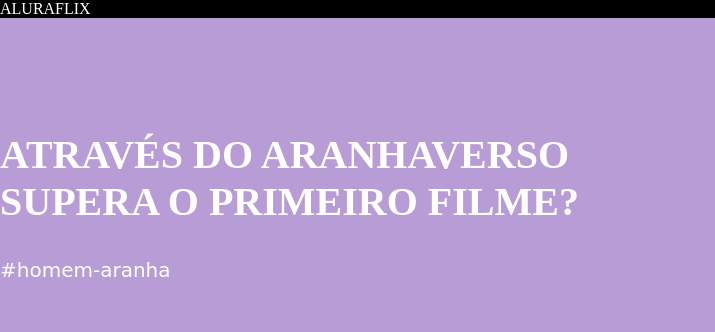
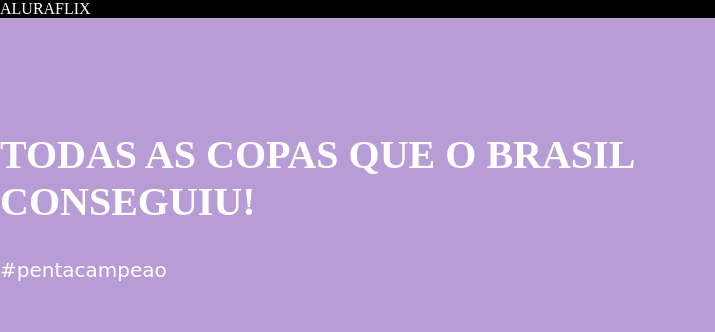
Before and after one commit to machistomeno/catalogodefutebol_pedro1mb, a plain HTML site: page index.html in a window 1280 px wide. Shown: the top 332 px of the page, 0-715 px from the left. Drawn offline with Linux system fonts and the light colour scheme.

Commit message:
comecei a mudar o codigo

```diff
--- a/index.html
+++ b/index.html
@@ -18,8 +18,8 @@
     <header>ALURAFLIX</header>
     <section>
         <div class="chamada-texto">
-            <h1>ATRAVÉS DO ARANHAVERSO SUPERA O PRIMEIRO FILME?</h1>
-            <p>#homem-aranha</p>
+            <h1>TODAS AS COPAS QUE O BRASIL CONSEGUIU!</h1>
+            <p>#pentacampeao</p>
         </div>
 
         <div>
```
